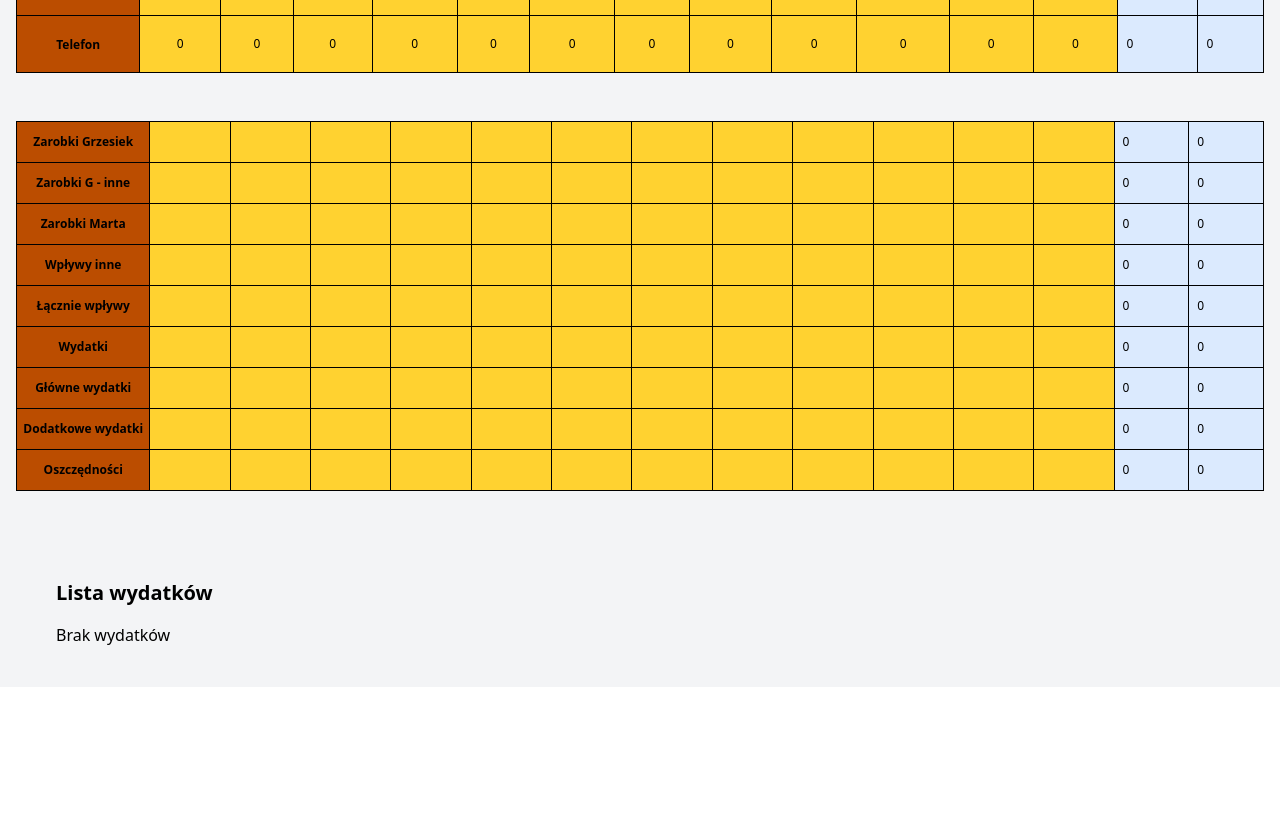
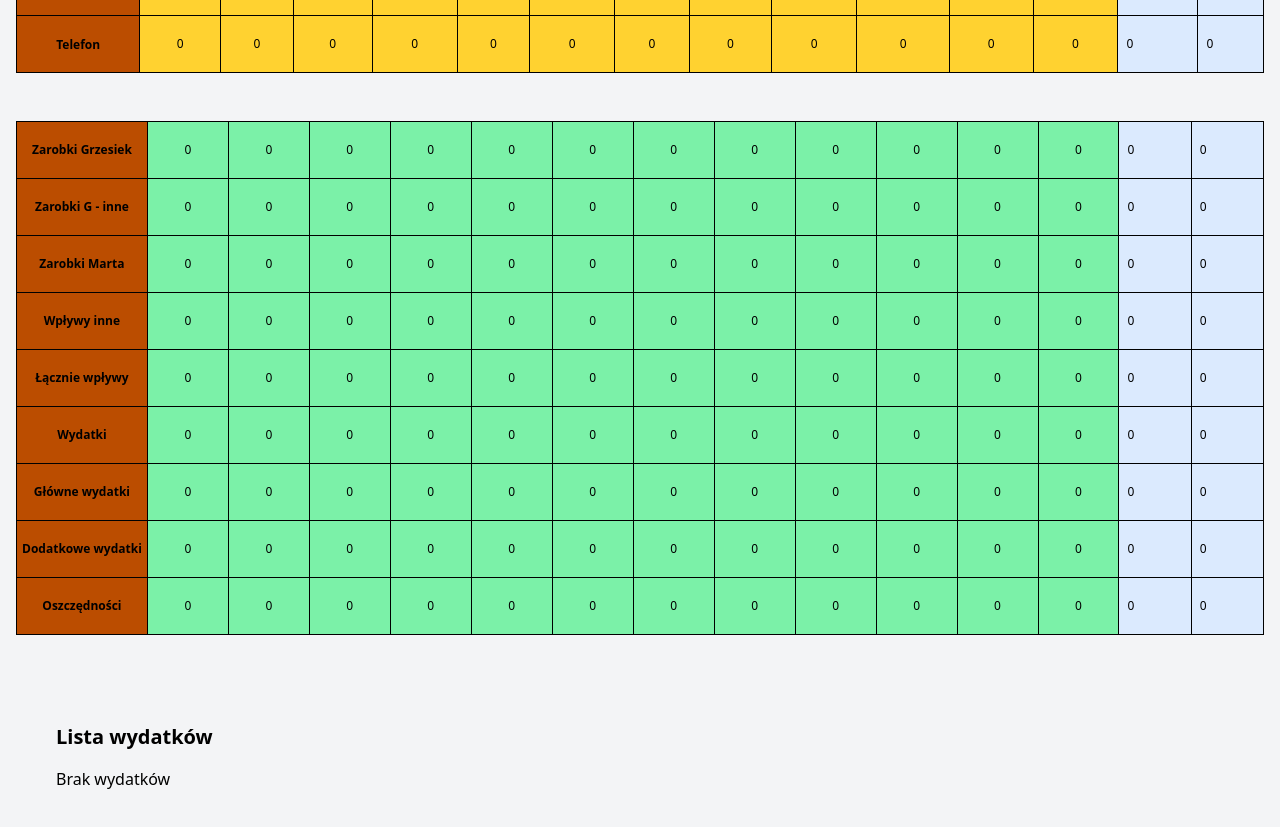
Before and after one commit to oleksaGrzegorz/budget-app, a React (Vite) app: page / in a window 1280 px wide. Shown: the part 1340-2167 px from the top of the page. Before the commit the page ends 2075 px from the top, so only its background shows below. Built offline with nearby package versions, Linux system fonts and the light colour scheme.

Commit message:
feat: enhance BudgetSummaryTable to calculate and display total expenses per month

```diff
--- a/src/components/BudgetSummaryTable/BudgetSummaryTable.tsx
+++ b/src/components/BudgetSummaryTable/BudgetSummaryTable.tsx
@@ -1,14 +1,31 @@
 import { months } from "../../data/months";
 import { budgetSummaryLabels } from "../../data/budgetSummaryLabels";
 
-export const BudgetSummaryTable = () => (
-  <table className="text-xs">
+interface BudgetSummaryTableProps {
+  expenses: Record<string, Record<string, number>>;
+}
+
+export const BudgetSummaryTable = ({ expenses }: BudgetSummaryTableProps) => {
+  const getTotalExpenses = (month: string) => {
+    return Object.values(expenses).reduce((sum, categoryExpenses) => {
+      return sum + (categoryExpenses[month] || 0);
+    }, 0);
+  };
+  return (
+    <table className="text-xs border border-black border-collapse">
       <tbody>
         {budgetSummaryLabels.map((label) => (
           <tr key={label}>
-          <th className="bg-amber-700 border w-40" scope="row">{label}</th>
+            <th className="bg-amber-700 border w-40" scope="row">
+              {label}
+            </th>
             {months.map((month) => (
-            <td className="bg-amber-300 p-5 w-25 border" key={month}></td>
+              <td
+                key={month}
+                className="bg-green-300 p-5 w-25 border text-center"
+              >
+                {label === "Wydatki" ? getTotalExpenses(month) : 0}
+              </td>
             ))}
             <td className="w-25 p-2 border border-black bg-blue-100">0</td>
             <td className="w-25 p-2 border border-black bg-blue-100">0</td>
@@ -17,3 +34,4 @@ export const BudgetSummaryTable = () => (
       </tbody>
     </table>
   );
+};
```
Lines whose indentation alone changed are shown as unchanged.
